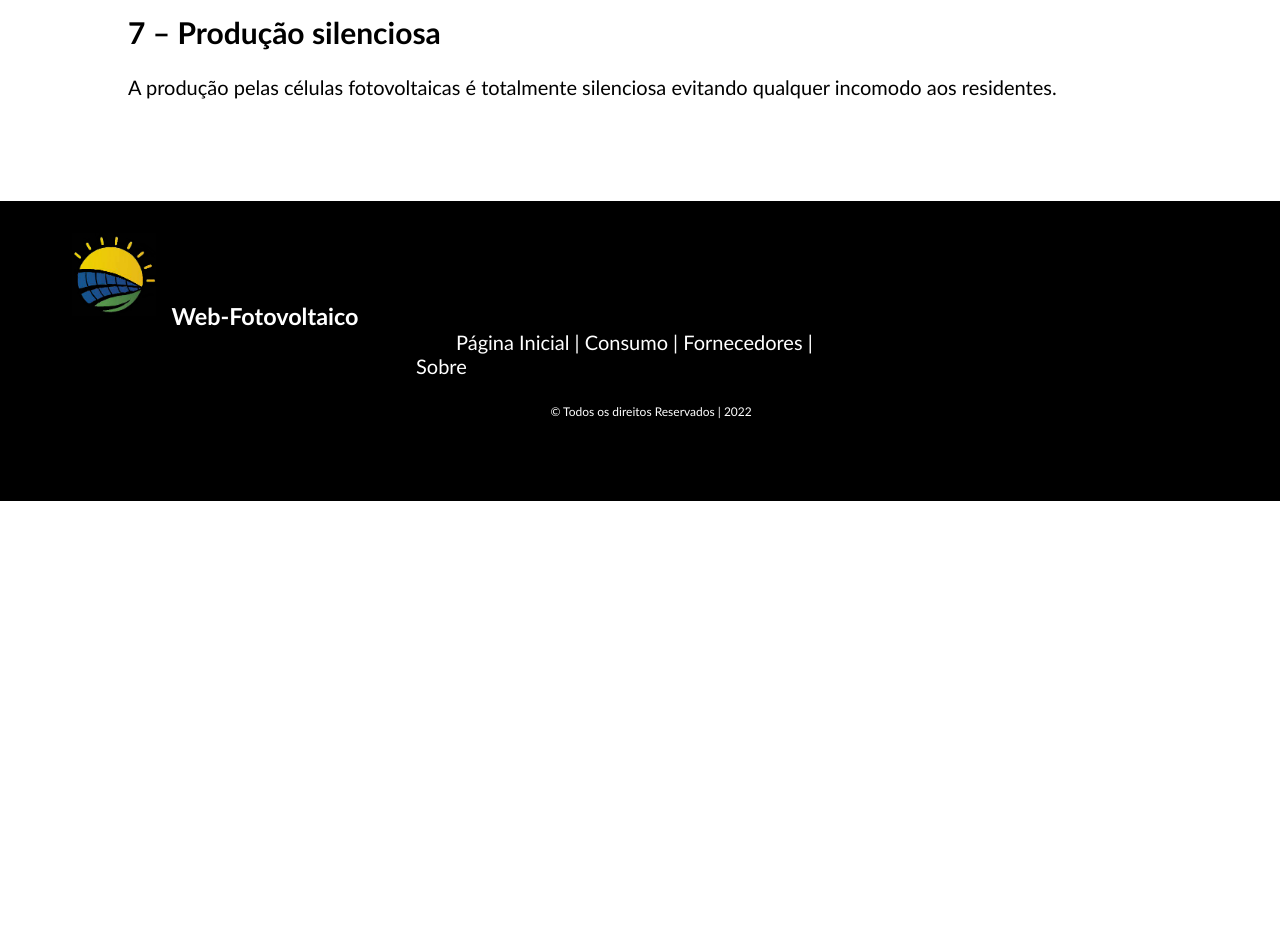
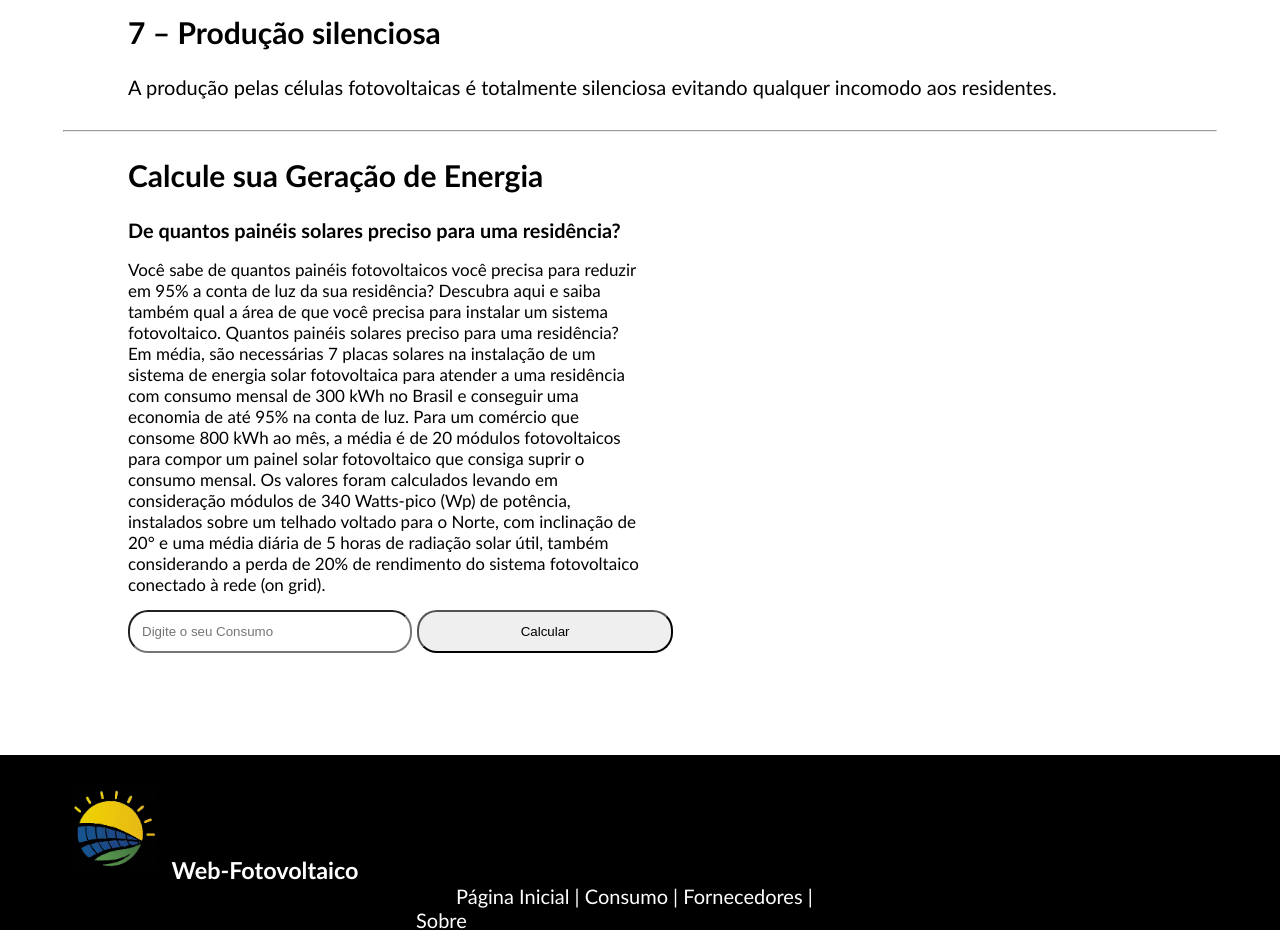
Before and after one commit to Projeto-WebFotovoltaico/Projeto-WebFotovoltaico, a website: page WebFotovoltaico/main/consumo.html in a window 1280 px wide. Shown: the part 1520-2450 px from the top of the page. Before the commit the page ends 2021 px from the top, so only its background shows below. Drawn offline with Linux system fonts and the light colour scheme; files that its build step writes are made by us from their sources; files whose address does not match are found by name.

Commit message:
Calculo Consumo

```diff
--- a/WebFotovoltaico/main/consumo.html
+++ b/WebFotovoltaico/main/consumo.html
@@ -59,7 +59,25 @@
 <p>A produção pelas células fotovoltaicas é totalmente silenciosa evitando qualquer incomodo aos residentes. </p>
 
         </div>
+        <hr>
+        <div id="calcular">
+            <h1>Calcule sua Geração de Energia</h1>
+            <div id="calc_text">
 
+                <h3>De quantos painéis solares preciso para uma residência?</h3>
+                <p> Você sabe de quantos painéis fotovoltaicos você precisa para reduzir em 95% a conta de luz da sua residência? Descubra aqui e saiba também qual a área de que você precisa para instalar um sistema fotovoltaico.
+                    Quantos painéis solares preciso para uma residência?
+                    Em média, são necessárias 7 placas solares na instalação de um sistema de energia solar fotovoltaica para atender a uma residência com consumo mensal de 300 kWh no Brasil e conseguir uma economia de até 95% na conta de luz.
+                    Para um comércio que consome 800 kWh ao mês, a média é de 20 módulos fotovoltaicos para compor um painel solar fotovoltaico que consiga suprir o consumo mensal.
+                    Os valores foram calculados levando em consideração módulos de 340 Watts-pico (Wp) de potência, instalados sobre um telhado voltado para o Norte, com inclinação de 20° e uma média diária de 5 horas de radiação solar útil, também considerando a perda de 20% de rendimento do sistema fotovoltaico conectado à rede (on grid).
+                </p>
+            </div>
+                <script src="../script/script.js"></script>
+            <form action="" method="post">
+                <input type="text" placeholder="Digite o seu Consumo" id="consumo">
+                <input type="button" value="Calcular" onclick="calcular()">
+            </form>
+        </div>
     </section>
 
     <footer>
--- a/WebFotovoltaico/public/css/consumo.css
+++ b/WebFotovoltaico/public/css/consumo.css
@@ -84,6 +84,26 @@ p{
 #cont-intro{
     font-size: 1.5rem;
 }
+
+#calcular{
+    margin: auto;
+    width: 80%;
+
+}
+
+input{
+    display: inline-block;
+    padding: 12px;
+    border-radius: 20px;
+    width: 25%;
+}
+
+#calc_text{
+    display: inline-block;
+
+    width: 50%;
+    font-size: 17px;
+}
 footer{
     position: relative;
     margin-top: 8%;
--- a/WebFotovoltaico/script/script.js
+++ b/WebFotovoltaico/script/script.js
@@ -0,0 +1,6 @@
+
+
+function calcular(){
+    let consumo = document.getElementById('consumo');
+    console.log(consumo);
+}
```
